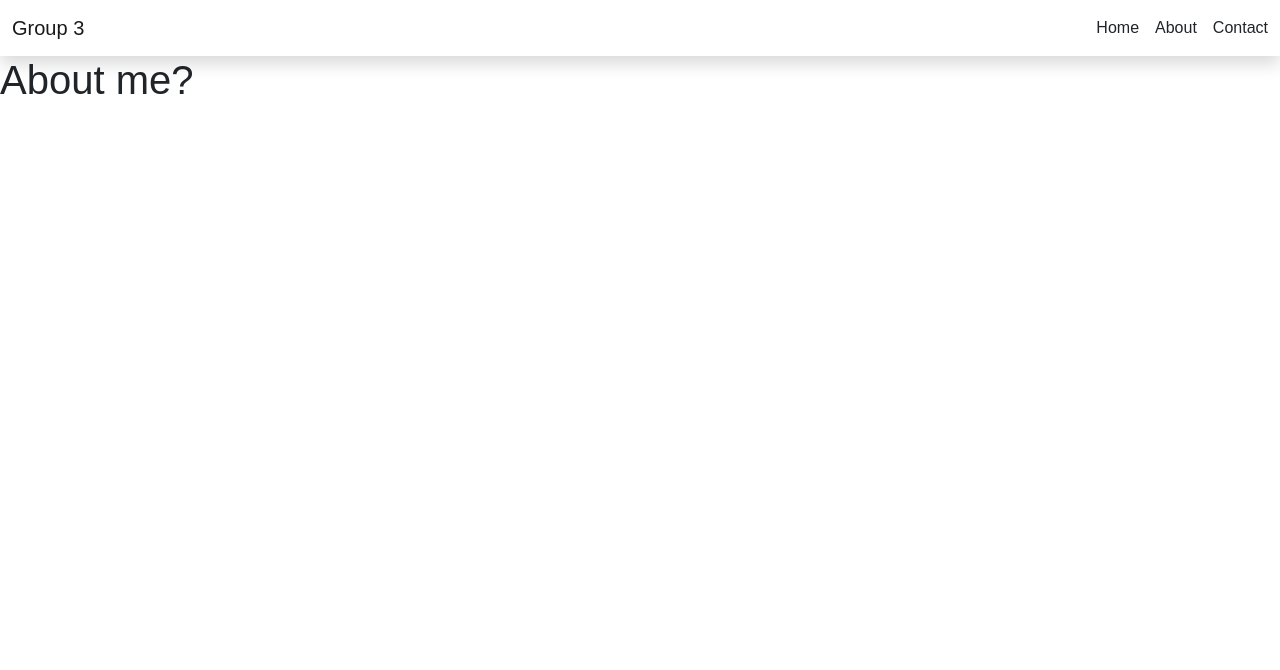
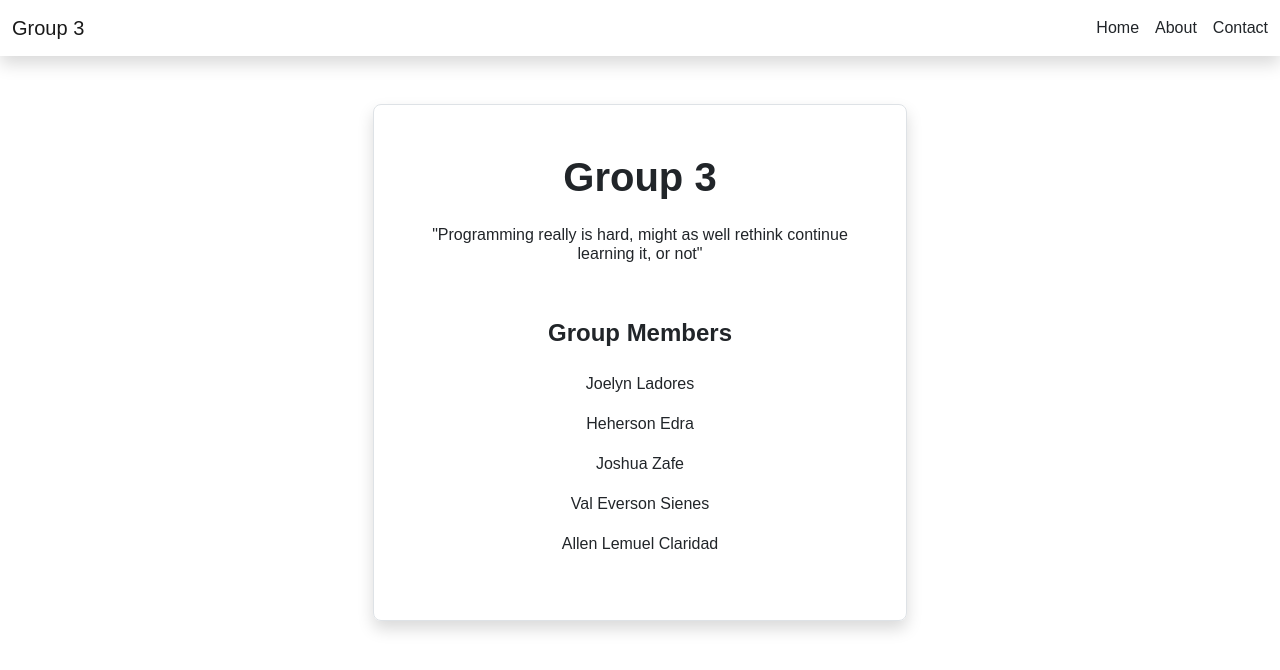
Before and after one commit to joeiladores/react-group-website, a React (Create React App) app: page /about in a window 1280 px wide. Shown: the top 670 px of the page. Built offline with nearby package versions, Linux system fonts and the light colour scheme; a web font is replaced by a local one.

Commit message:
created about page

```diff
--- a/src/About.jsx
+++ b/src/About.jsx
@@ -1,8 +1,19 @@
 function About() {
   return (
-    <div>
-      <h1>About me?</h1>
-    </div>
+    <center>
+      <div className="col-md-5 m-5 p-5 border border-1 rounded-3 shadow">
+        <h1><strong>Group 3</strong></h1>
+        <h6 className="pt-3">"Programming really is hard, might as well rethink continue learning it, or not"</h6>
+        <div className="pt-5">
+          <h4 className="pb-3"><strong>Group Members</strong></h4>
+          <p>Joelyn Ladores</p>
+          <p>Heherson Edra</p>
+          <p>Joshua Zafe</p>
+          <p>Val Everson Sienes</p>
+          <p>Allen Lemuel Claridad</p>
+        </div>
+      </div>
+    </center>
   );
 }
 
```
